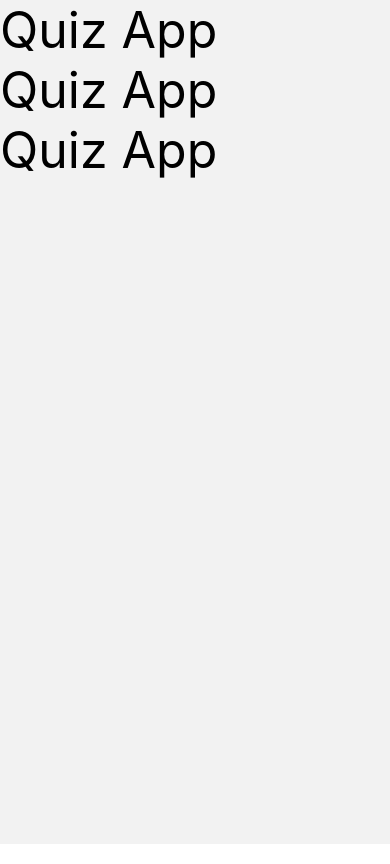
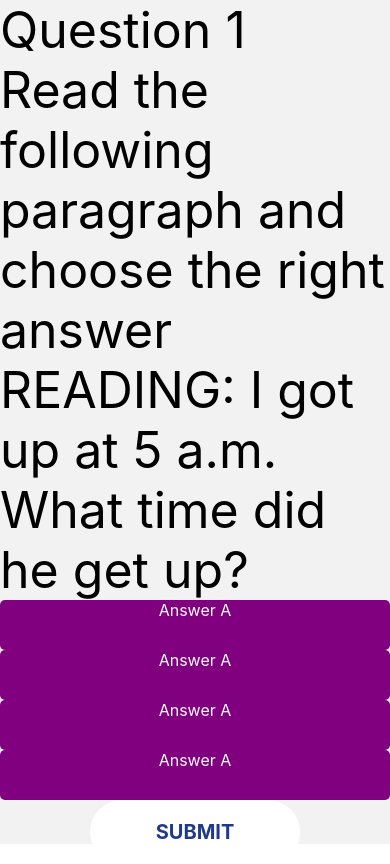
Before and after one commit to ThuongHoang456189/trial1-lab-qbox-react-native-app, a React Native app in the folder qbox-trial1/: screen /QuizScreen in a window 390 px wide. Built offline with nearby package versions, Linux system fonts and the light colour scheme; what tailwindcss-react-native would draw is missing.

Commit message:
#8: Second attempt of making question slide

```diff
--- a/qbox-trial1/components/quiz-app/Question.js
+++ b/qbox-trial1/components/quiz-app/Question.js
@@ -0,0 +1,48 @@
+import React from 'react';
+import {ScrollView} from "react-native-gesture-handler";
+import {Dimensions, Text, View} from "react-native";
+import BasicButton from "../BasicButton";
+
+const { height } = Dimensions.get("window");
+
+const Question = () => {
+    return (
+        <View className="flex-1 justify-start bg-blue-200">
+            <ScrollView vertical className="overflow-auto">
+                {/*Question*/}
+                <Text className="flex-none font-bold text-blue-900 pb-5" style={{fontSize: 50}}>Question 1</Text>
+                <Text className="flex-none font-bold text-blue-900 pb-5" style={{fontSize: 50}}>Read the following paragraph and choose the right answer</Text>
+                <Text className="flex-none font-bold text-blue-900 pb-5" style={{fontSize: 50}}>READING: I got up at 5 a.m.</Text>
+                <Text className="flex-none font-bold text-blue-900 pb-5" style={{fontSize: 50}}>What time did he get up?</Text>
+
+                {/*Answer*/}
+                <BasicButton
+                    className="mx-6 mb-2 text-center" title="Answer A"
+                    textStyle={{fontSize: 16}}
+                    style={{backgroundColor: 'purple', height: 50}}/>
+                <BasicButton
+                    className="mx-6 mb-2" title="Answer A"
+                    textStyle={{fontSize: 16}}
+                    style={{backgroundColor: 'purple', height: 50}}/>
+                <BasicButton
+                    className="mx-6 mb-2" title="Answer A"
+                    textStyle={{fontSize: 16}}
+                    style={{backgroundColor: 'purple', height: 50}}/>
+                <BasicButton
+                    className="mx-6 mb-2" title="Answer A"
+                    textStyle={{fontSize: 16}}
+                    style={{backgroundColor: 'purple', height: 50}}/>
+
+                {/*Submit*/}
+                <BasicButton
+                    onPress={() => {
+                        navigator.navigate("QuizScreen");
+                    }}
+                    title="SUBMIT" textStyle={{fontSize: 20, fontWeight: 'bold', color: '#1e3a8a'}}
+                    style={{backgroundColor: 'white', paddingVertical: 20, paddingHorizontal: 50, borderRadius: 50, marginHorizontal: 90}}/>
+            </ScrollView>
+        </View>
+    );
+};
+
+export default Question;
--- a/qbox-trial1/components/quiz-app/QuizContainer.js
+++ b/qbox-trial1/components/quiz-app/QuizContainer.js
@@ -1,23 +1,16 @@
-import React from 'react';
+import React, {useState} from 'react';
 import {Dimensions, SafeAreaView, Text, View} from "react-native";
 import PlatformSafeView from "../PlatformSafeView";
 import {ScrollView} from "react-native-gesture-handler";
+import Question from "./Question";
 
-const {height} = Dimensions.get("window");
+
 
 const QuizContainer = ({navigator}) => {
     return (
         <SafeAreaView style={PlatformSafeView.PlatformSafeArea} className="bg-white">
             <View className="flex-1 justify-start bg-blue-200">
-                <ScrollView
-                    height={height*0.2}
-                    vertical
-                    className="overflow-auto">
-                    <Text className="flex-none font-bold text-blue-900 pb-5" style={{fontSize: 50}}>Quiz App</Text>
-                    <Text className="flex-none font-bold text-blue-900 pb-5" style={{fontSize: 50}}>Quiz App</Text>
-                    <Text className="flex-none font-bold text-blue-900 pb-5" style={{fontSize: 50}}>Quiz App</Text>
-
-                </ScrollView>
+                <Question/>
             </View>
         </SafeAreaView>
     );
```
